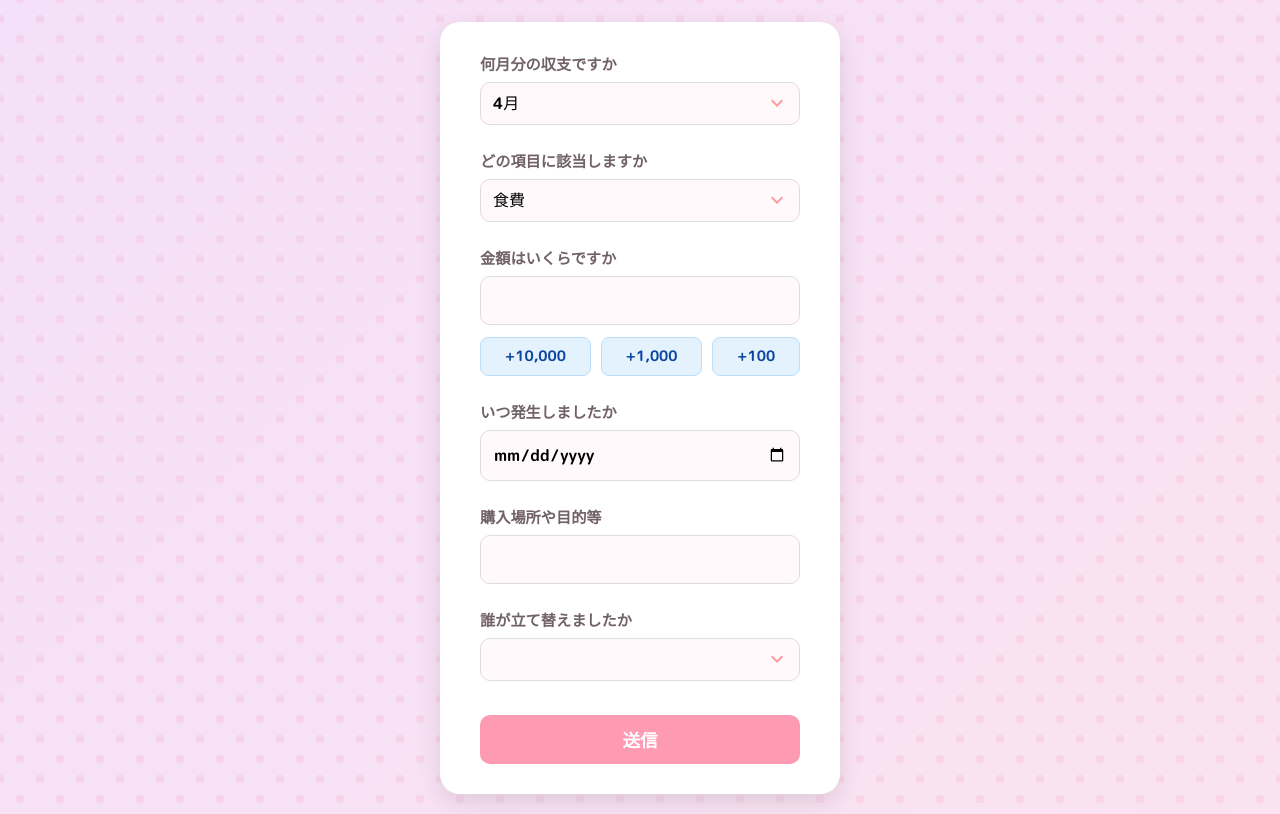
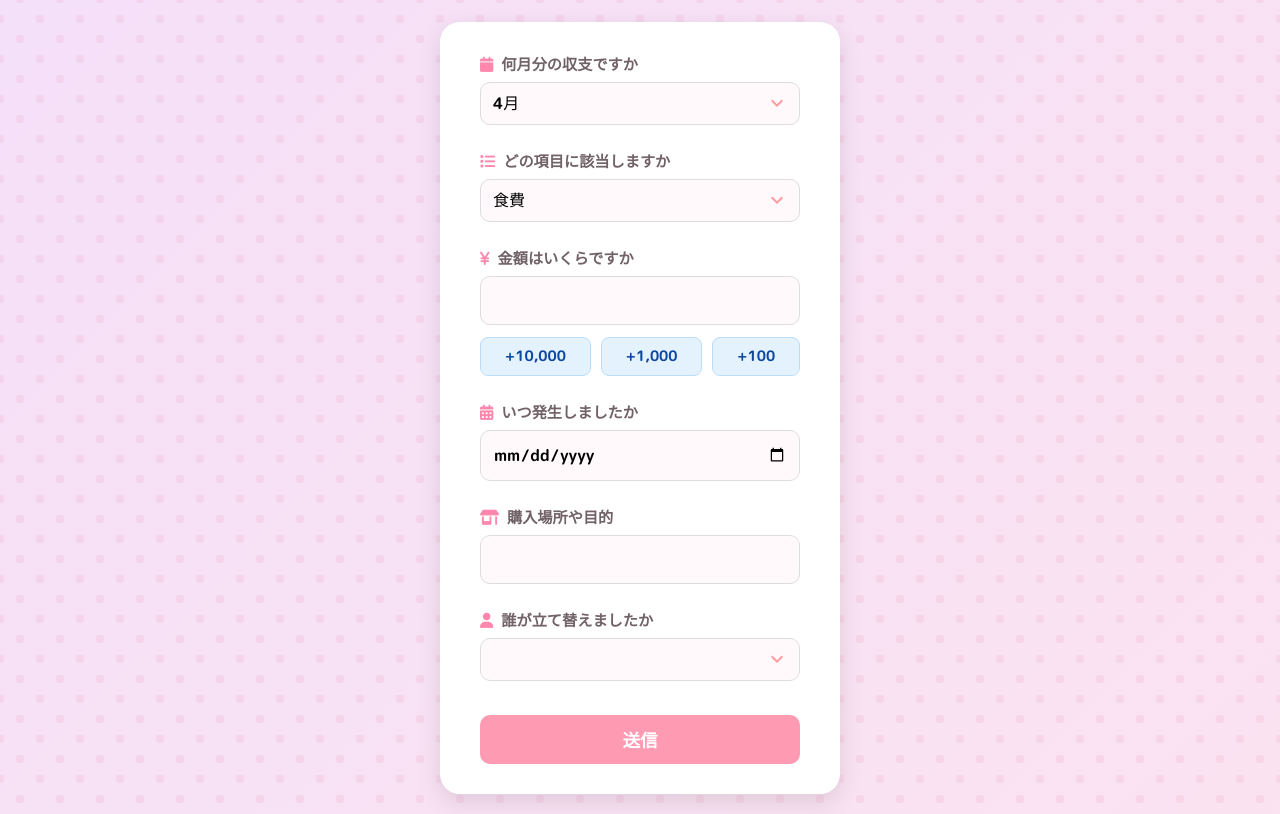
Before and after one commit to happychurros/kakeibo_2025, a plain HTML site: page index.html in a window 1280 px wide. Shown: the part 101-915 px from the top of the page. Drawn offline with Linux system fonts and the light colour scheme.

Commit message:
Update index.html

```diff
--- a/index.html
+++ b/index.html
@@ -6,12 +6,14 @@
     <title>家計簿送信フォーム（2025年度）</title>
 
     <link rel="stylesheet" href="style.css">
+
+    <link rel="stylesheet" href="https://cdnjs.cloudflare.com/ajax/libs/font-awesome/6.5.2/css/all.min.css">
 </head>
 <body>
     <h1>家計簿送信フォーム</h1>
 
     <form>
-        <label for="month">何月分の収支ですか</label>
+        <label for="month"><i class="fa-solid fa-calendar"></i>何月分の収支ですか</label>
         <select id="month" name="month">
             <option value="4月">4月</option>
             <option value="5月">5月</option>
@@ -27,7 +29,7 @@
             <option value="3月">3月</option>
         </select>
 
-        <label for="category">どの項目に該当しますか</label>
+        <label for="category"><i class="fa-solid fa-list"></i>どの項目に該当しますか</label>
         <select id="category" name="category">
             <option value="食費">食費</option>
             <option value="日用品費">日用品費</option>
@@ -38,7 +40,7 @@
             <option value="収入">収入</option>
         </select>
 
-        <label for="amount">金額はいくらですか</label>
+        <label for="amount"><i class="fa-solid fa-yen-sign"></i>金額はいくらですか</label>
         <input type="number" id="amount" name="amount">
         <div class="amount-buttons">
             <button type="button" class="add-amount-btn" data-value="10000">+10,000</button>
@@ -46,13 +48,13 @@
             <button type="button" class="add-amount-btn" data-value="100">+100</button>
         </div>
 
-        <label for="date">いつ発生しましたか</label>
+        <label for="date"><i class="fa-solid fa-calendar-days"></i>いつ発生しましたか</label>
         <input type="date" id="date" name="date">
 
-        <label for="memo">購入場所や目的等</label>
+        <label for="memo"><i class="fa-solid fa-shop"></i>購入場所や目的</label>
         <input type="text" id="details" name="details">
 
-        <label for="payer">誰が立て替えましたか</label>
+        <label for="payer"><i class="fa-solid fa-user"></i>誰が立て替えましたか</label>
         <select id="payer" name="payer">
             <option value=""></option>
             <option value="貴裕">貴裕</option>
```
